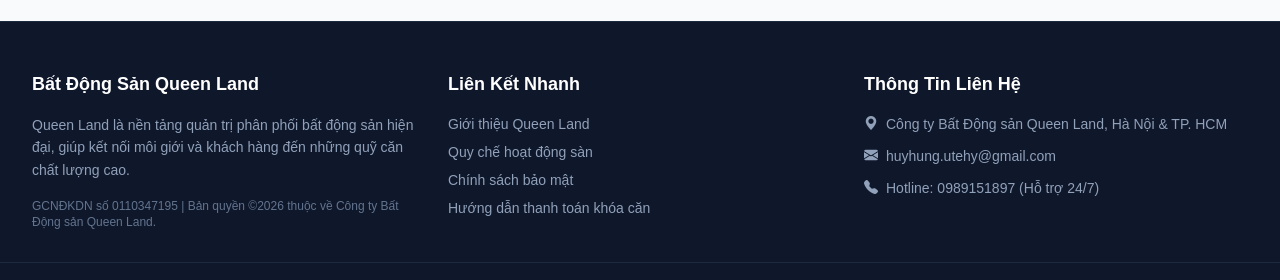
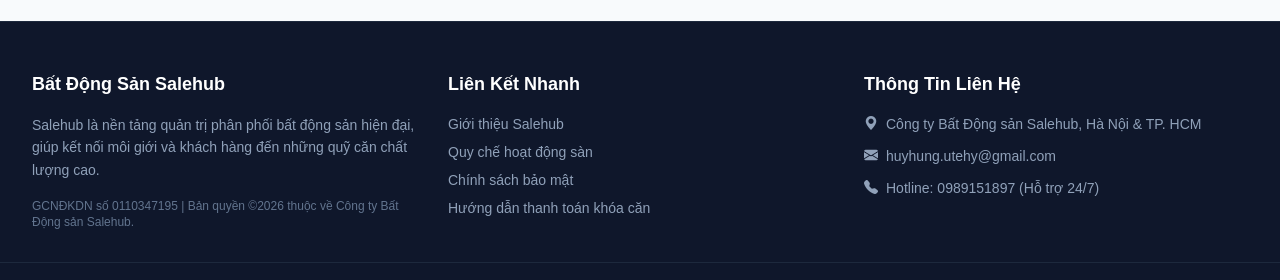
Before and after one commit to huyhung-Martech/web-tong, a Vue app in the folder frontend/: page /project-page in a window 1280 px wide. Shown: the part 751-1031 px from the top of the page. Built offline with nearby package versions, Linux system fonts and the light colour scheme.

Commit message:
Update footer brand info to Salehub

```diff
--- a/frontend/src/components/Footer.vue
+++ b/frontend/src/components/Footer.vue
@@ -3,12 +3,12 @@
     <div class="max-w-7xl mx-auto px-4 sm:px-6 lg:px-8 grid grid-cols-1 md:grid-cols-3 gap-8">
       <!-- About -->
       <div>
-        <h3 class="text-white font-bold text-lg mb-4">Bất Động Sản Queen Land</h3>
+        <h3 class="text-white font-bold text-lg mb-4">Bất Động Sản Salehub</h3>
         <p class="text-sm leading-relaxed mb-4">
-          Queen Land là nền tảng quản trị phân phối bất động sản hiện đại, giúp kết nối môi giới và khách hàng đến những quỹ căn chất lượng cao.
+          Salehub là nền tảng quản trị phân phối bất động sản hiện đại, giúp kết nối môi giới và khách hàng đến những quỹ căn chất lượng cao.
         </p>
         <span class="text-xs text-slate-500 block">
-          GCNĐKDN số 0110347195 | Bản quyền ©2026 thuộc về Công ty Bất Động sản Queen Land.
+          GCNĐKDN số 0110347195 | Bản quyền ©2026 thuộc về Công ty Bất Động sản Salehub.
         </span>
       </div>
 
@@ -16,7 +16,7 @@
       <div>
         <h3 class="text-white font-bold text-lg mb-4">Liên Kết Nhanh</h3>
         <ul class="space-y-2 text-sm">
-          <li><a href="#" class="hover:text-white transition-colors">Giới thiệu Queen Land</a></li>
+          <li><a href="#" class="hover:text-white transition-colors">Giới thiệu Salehub</a></li>
           <li><a href="#" class="hover:text-white transition-colors">Quy chế hoạt động sàn</a></li>
           <li><a href="#" class="hover:text-white transition-colors">Chính sách bảo mật</a></li>
           <li><a href="#" class="hover:text-white transition-colors">Hướng dẫn thanh toán khóa căn</a></li>
@@ -29,7 +29,7 @@
         <ul class="space-y-3 text-sm">
           <li class="flex items-center gap-2">
             <i class="bi bi-geo-alt-fill text-accent"></i>
-            <span>Công ty Bất Động sản Queen Land, Hà Nội & TP. HCM</span>
+            <span>Công ty Bất Động sản Salehub, Hà Nội & TP. HCM</span>
           </li>
           <li class="flex items-center gap-2">
             <i class="bi bi-envelope-fill text-accent"></i>
```
